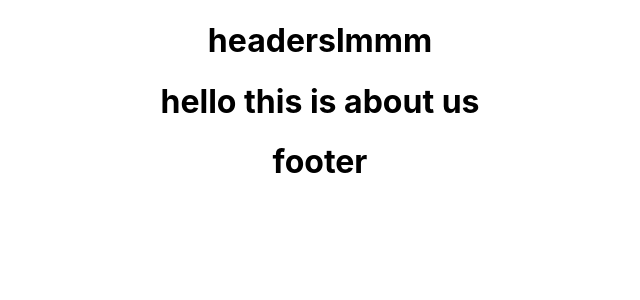
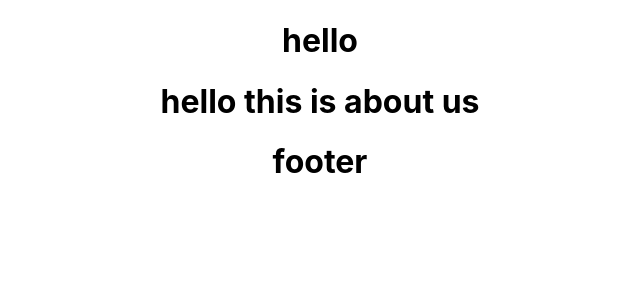
Before and after one commit to Lamie2/ComfySloth, a React (Create React App) app: page /about in a window 1280 px wide. Shown: the top 300 px of the page, without its empty margins (320-960 px from the left). Built offline with nearby package versions, Linux system fonts and the light colour scheme; the HTML template or start-up script is replaced by a standard one.

Commit message:
headertest

```diff
--- a/src/pages/Header/Header.tsx
+++ b/src/pages/Header/Header.tsx
@@ -3,6 +3,6 @@ import './Header.scss'
 
 export const Header = () =>{
   return(
-    <h1>headerslmmm</h1>
+    <h1>hello</h1>
   )
 }
```
